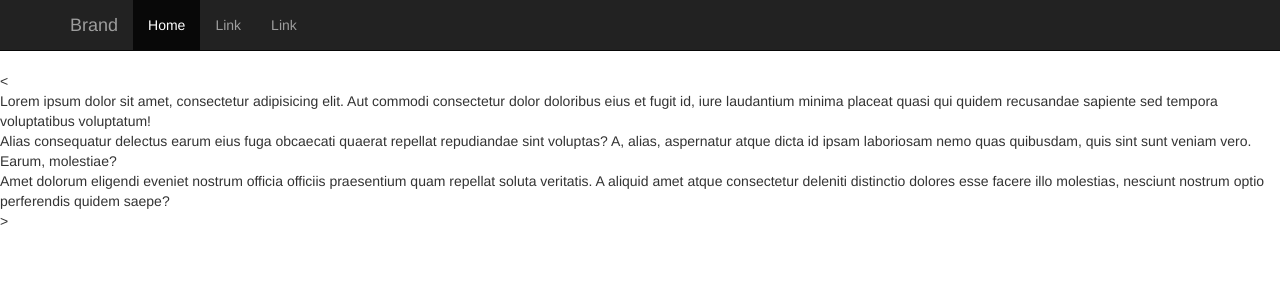
After one commit to seksan57121703/newci, a CodeIgniter app: page /ci/index.php/home/test in a window 1280 px wide. The commit adds this page. Shown: the top 300 px of the page. Run offline with CodeIgniter, Linux system fonts and the light colour scheme; some libraries are stand-ins or nearby versions.

```diff
--- a/application/config/autoload.php
+++ b/application/config/autoload.php
@@ -58,7 +58,7 @@ $autoload['packages'] = array();
 |
 |	$autoload['libraries'] = array('user_agent' => 'ua');
 */
-$autoload['libraries'] = array();
+$autoload['libraries'] = array('database', 'email', 'session');
 
 /*
 | -------------------------------------------------------------------
@@ -89,7 +89,7 @@ $autoload['drivers'] = array();
 |
 |	$autoload['helper'] = array('url', 'file');
 */
-$autoload['helper'] = array();
+$autoload['helper'] = array('url', 'file');
 
 /*
 | -------------------------------------------------------------------
--- /dev/null
+++ b/application/config/footer_view.php
@@ -0,0 +1,6 @@
+<!-- jQuery (necessary for Bootstrap's JavaScript plugins) -->
+<script src="<?php echo base_url bower_components/jquery/dist/jquery.min.js?>"></script>
+<!-- Include all compiled plugins (below), or include individual files as needed -->
+<script src="<?php echo base_url bower_components/bootstrap/dist/js/bootstrap.min.js?>"></script>
+</body>
+</html>
--- a/application/controllers/Home.php
+++ b/application/controllers/Home.php
@@ -10,7 +10,14 @@ class Home extends CI_Controller
 {
     public function index()
     {
+        $this->load->view('layout/header_view');
         $this->load->view('home_views');
+        $this->load->view('layout/footer_views');
+    }
+    public function test()
+    {
+        $this->load->view('layout/header_view');
+        $this->load->view('test_view');
     }
 
 }
--- /dev/null
+++ b/application/views/layout/header_view.php
@@ -0,0 +1,37 @@
+<!DOCTYPE html>
+<html lang="en">
+<head>
+    <meta charset="utf-8">
+    <meta http-equiv="X-UA-Compatible" content="IE=edge">
+    <meta name="viewport" content="width=device-width, initial-scale=1">
+    <!-- The above 3 meta tags *must* come first in the head; any other head content must come *after* these tags -->
+    <title>Bootstrap 101 Template</title>
+
+    <!-- Bootstrap -->
+    <link href="<?php echo base_url('bower_components/sb-admin-2/css/bootstrap.min.css')?>" rel="stylesheet">
+
+    <!-- HTML5 shim and Respond.js for IE8 support of HTML5 elements and media queries -->
+    <!-- WARNING: Respond.js doesn't work if you view the page via file:// -->
+    <!--[if lt IE 9]>
+    <script src="https://oss.maxcdn.com/html5shiv/3.7.3/html5shiv.min.js"></script>
+    <script src="https://oss.maxcdn.com/respond/1.4.2/respond.min.js"></script>
+    <![endif]-->
+    <link rel="stylesheet" href="<?php echo base_url('bower_components/font-awesome/css/font-awesome.min.css')?>">
+    <link rel="stylesheet" href="<?php echo base_url('bower_components/font-awesome/css/font-awesome.min.css')?>">
+<body>
+<nav class="navbar navbar-inverse navbar-static-top">
+    <div class="container">
+        <div class="navbar-header">
+            <button type="button" class="collapsed navbar-toggle" data-toggle="collapse"
+                    data-target="#bs-example-navbar-collapse-6" aria-expanded="false"><span class="sr-only">Toggle navigation</span>
+                <span class="icon-bar"></span> <span class="icon-bar"></span> <span class="icon-bar"></span></button>
+            <a href="#" class="navbar-brand">Brand</a></div>
+        <div class="collapse navbar-collapse" id="bs-example-navbar-collapse-6">
+            <ul class="nav navbar-nav">
+                <li class="active"><a href="#">Home</a></li>
+                <li><a href="#">Link</a></li>
+                <li><a href="#">Link</a></li>
+            </ul>
+        </div>
+    </div>
+</nav>
--- /dev/null
+++ b/application/views/test_view.php
@@ -0,0 +1,11 @@
+<
+<div>Lorem ipsum dolor sit amet, consectetur adipisicing elit. Aut commodi consectetur dolor doloribus eius et fugit id,
+    iure laudantium minima placeat quasi qui quidem recusandae sapiente sed tempora voluptatibus voluptatum!
+</div>
+<div>Alias consequatur delectus earum eius fuga obcaecati quaerat repellat repudiandae sint voluptas? A, alias,
+    aspernatur atque dicta id ipsam laboriosam nemo quas quibusdam, quis sint sunt veniam vero. Earum, molestiae?
+</div>
+<div>Amet dolorum eligendi eveniet nostrum officia officiis praesentium quam repellat soluta veritatis. A aliquid amet
+    atque consectetur deleniti distinctio dolores esse facere illo molestias, nesciunt nostrum optio perferendis quidem
+    saepe?
+</div>>
--- a/bower.json
+++ b/bower.json
@@ -13,6 +13,8 @@
   ],
   "dependencies": {
     "sb-admin-2": "*",
-    "bootstrap": "^3.3.7"
+    "bootstrap": "^3.3.7",
+    "animate.css": "^3.5.2",
+    "font-awesome": "fontawesome#^4.7.0"
   }
 }
```
Also changed, not shown: application/views/home_views.php (+0 -44 lines).
